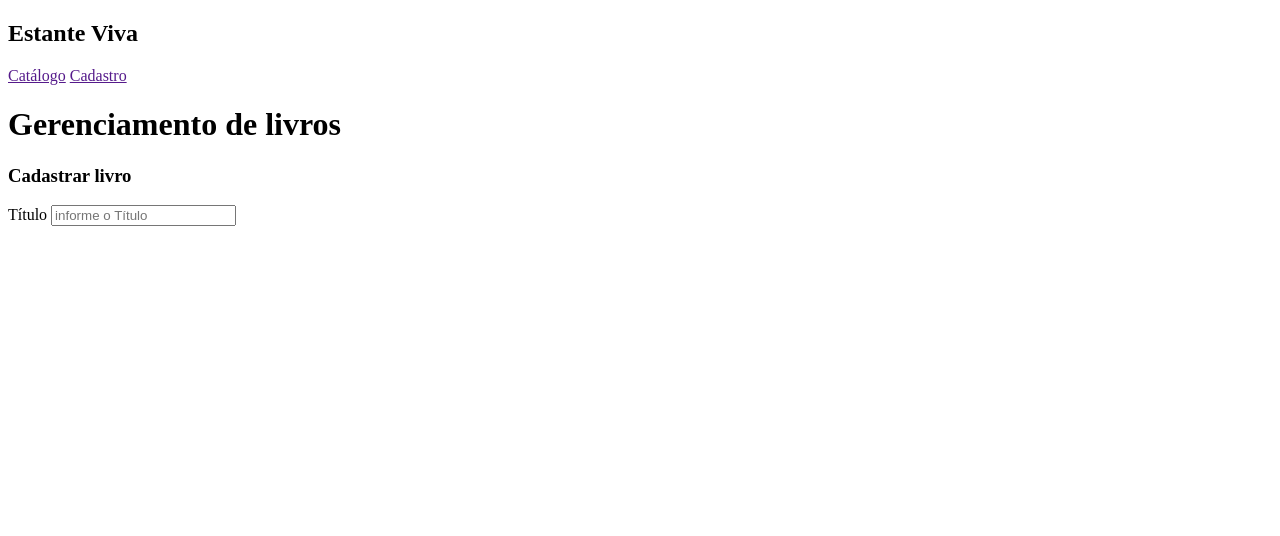
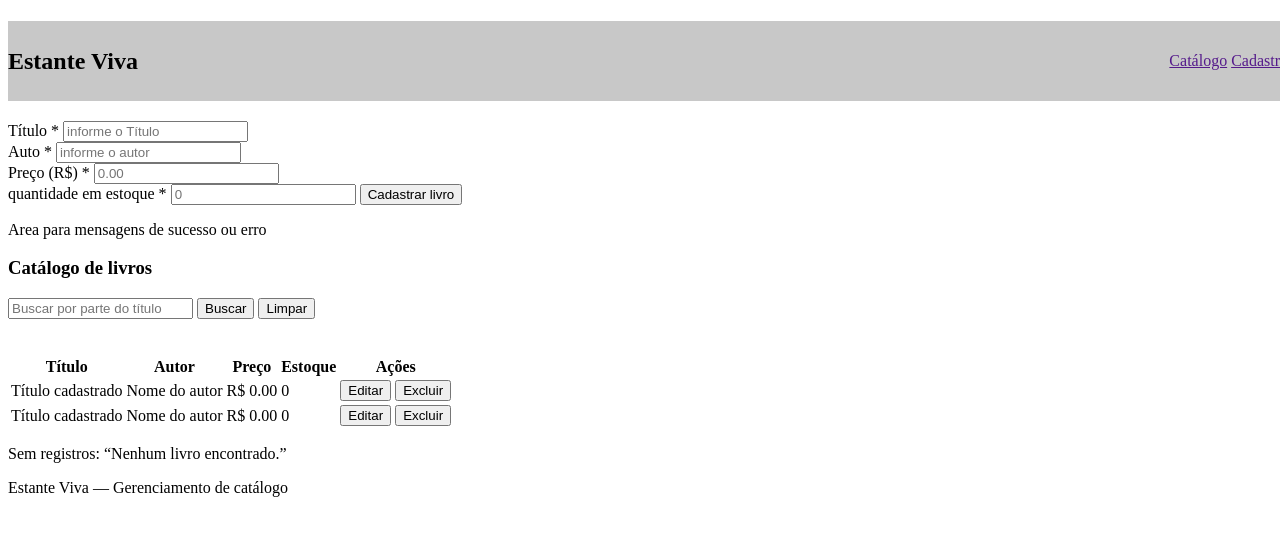
Before and after one commit to erikvsouza6/estanteviva, a plain HTML site: page EstanteViva/index.html in a window 1280 px wide. Drawn offline with Linux system fonts and the light colour scheme.

Commit message:
atualizacao

```diff
--- a/EstanteViva/index.html
+++ b/EstanteViva/index.html
@@ -5,6 +5,7 @@
     <meta charset="UTF-8">
     <meta name="viewport" content="width=device-width, initial-scale=1.0">
     <title>Estante Viva</title>
+    <link rel="stylesheet" href="style.css">
 </head>
 
 <body>
@@ -24,14 +25,72 @@
     <form action="">
         <h3>Cadastrar livro</h3>
         <div>
-            <label for="título">Título</label>
+            <label for="título">Título *</label>
             <input type="text" placeholder="informe o Título">
         </div>
 
-        <d
+        <div>
+            <lable for="auto">Auto *</lable>
+            <input type="text" placeholder="informe o autor">
+        </div>
 
+        <div>
+            <label for="preço (R$)">Preço (R$) *</label>
+            <input type="text" placeholder="0.00">
+        </div>
+
+        <div>
+            <label for="quantidade em estoque">quantidade em estoque *</label>
+            <input type="text" placeholder="0">
+            <button type="submit">Cadastrar livro</button>
+        </div>
+        <p>Area para mensagens de sucesso ou erro</p>
     </form>
+    <section>
+        <h3>Catálogo de livros</h3>
+        <label for="Buscar por parte do título"></label>
+        <input type="text" placeholder="Buscar por parte do título">
+        <button>Buscar</button>
+        <button>Limpar</button>
+    </section>
+    <br><br>
 
+    <table>
+        <thead>
+        <tr>
+            <th>Título</th>
+            <th>Autor</th>
+            <th>Preço</th>
+            <th>Estoque</th>
+            <th>Ações</th>
+        </tr>
+        </thead>
+        <tbody>
+        <tr>
+            <td>Título cadastrado</td>
+            <td>Nome do autor</td>
+            <td>R$ 0.00</td>
+            <td>0</td>
+            <td>
+                <button>Editar</button>
+                <button>Excluir</button>
+            </td>
+        </tr>
+        <tr>
+            <td>Título cadastrado</td>
+            <td>Nome do autor</td>
+            <td>R$ 0.00</td>
+            <td>0</td>
+            <td>
+                <button>Editar</button>
+                <button>Excluir</button>
+            </td>
+        </tr>
+    </tbody>
+    </table>
+
+    <P>Sem registros: “Nenhum livro encontrado.”</P>
+
+    <p>Estante Viva — Gerenciamento de catálogo</p>
 </body>
-
 </html>
--- /dev/null
+++ b/EstanteViva/style.css
@@ -0,0 +1,20 @@
+@import url('https://fonts.googleapis.com/css2?family=Open+Sans:wght@400;600;700&display=swap');
+
+header
+nav {
+    outline: 2.1 solid black;
+    align-items: center;
+    padding: 0%;
+    box-sizing: border-box;
+    position: fixed;
+    height: 10%;
+    width: 100%;
+    gap: 35px;
+    display: flex;
+    justify-content: space-between;
+    background-color: rgb(200, 200, 200);
+}
+
+body {
+    font-family: ;
+}
```
